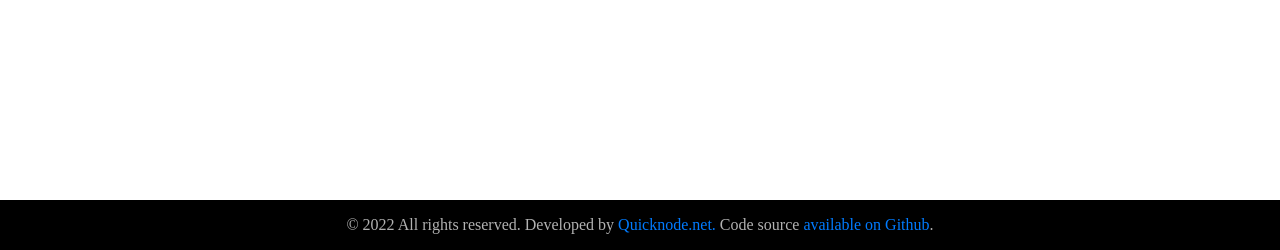
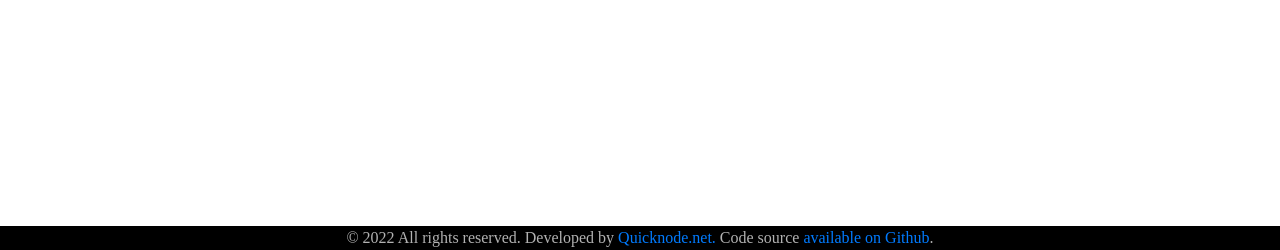
Before and after one commit to hyperfield/devportfolio, a Django app: page / in a window 1280 px wide. Shown: the part 550-800 px from the top of the page. Run offline with Django 4.2, Linux system fonts and the light colour scheme; data that the repository does not hold is empty; parts of the project's set-up code (start-up, migrations or seed data) failed here and were passed over; some libraries are stand-ins or nearby versions.

Commit message:
Fixed footer

```diff
--- a/static/css/main.css
+++ b/static/css/main.css
@@ -57,12 +57,11 @@ html {
 
 .footer {
   background-color:black;
-  height: 50px;
+  min-height: 3%;
   position: absolute;
   width: 100%;
   bottom: 0;
   left: 0;
-  overflow: hidden;
   clear: both;
 }
 
```
